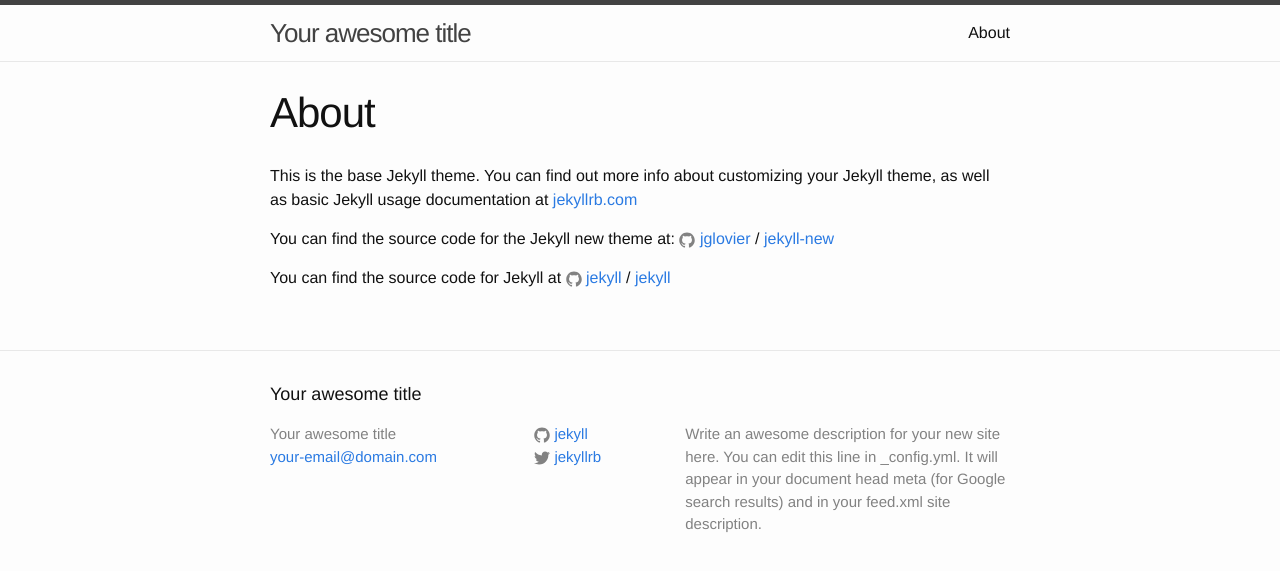
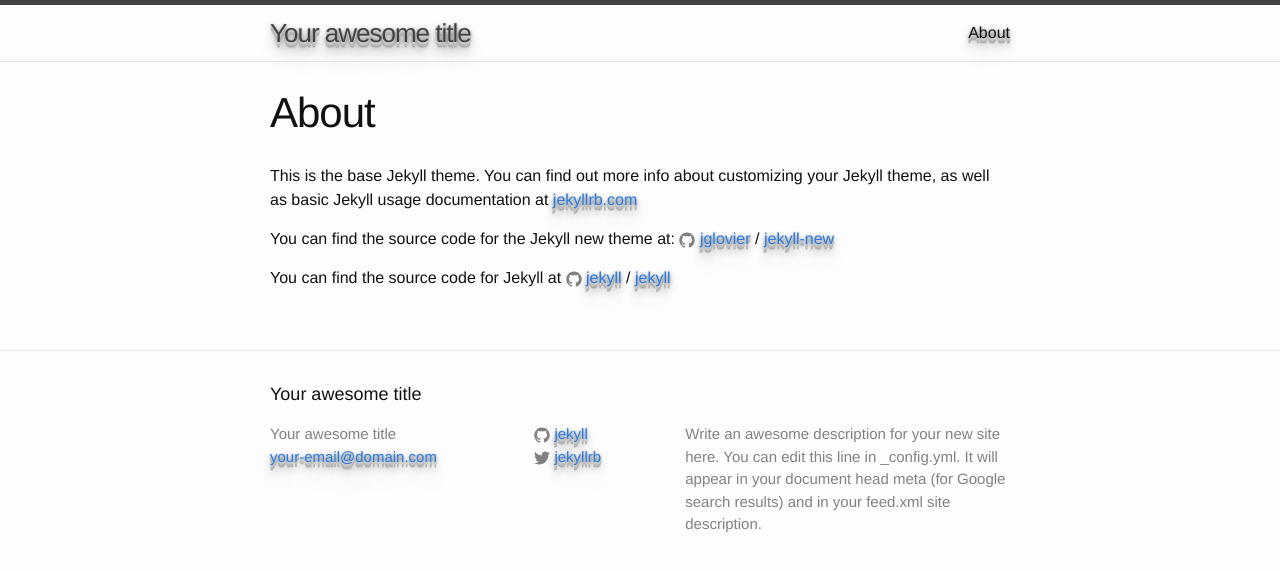
Before and after one commit to rhochgraf21/rhochgraf21.github.io2, a Jekyll site: the page built from about.md, in a window 1280 px wide. Shown: the top 571 px of the page. Built offline with Jekyll 4.4.1, drawn with Linux system fonts in a browser that asks for light colours.

Commit message:
Update main.scss

```diff
--- a/css/main.scss
+++ b/css/main.scss
@@ -2,8 +2,21 @@
 # Only the main Sass file needs front matter (the dashes are enough)
 ---
 @charset "utf-8";
-
-
+//Styling the links
+a {
+  text-shadow: 0 1px 0 #ccc,
+               0 2px 0 #c9c9c9,
+               0 3px 0 #bbb,
+               0 4px 0 #b9b9b9,
+               0 5px 0 #aaa,
+               0 6px 1px rgba(0,0,0,.1),
+               0 0 5px rgba(0,0,0,.1),
+               0 1px 3px rgba(0,0,0,.3),
+               0 3px 5px rgba(0,0,0,.2),
+               0 5px 10px rgba(0,0,0,.25),
+               0 10px 10px rgba(0,0,0,.2),
+               0 20px 20px rgba(0,0,0,.15);
+}
 
 // Our variables
 $base-font-family: "Helvetica Neue", Helvetica, Arial, sans-serif;
```
